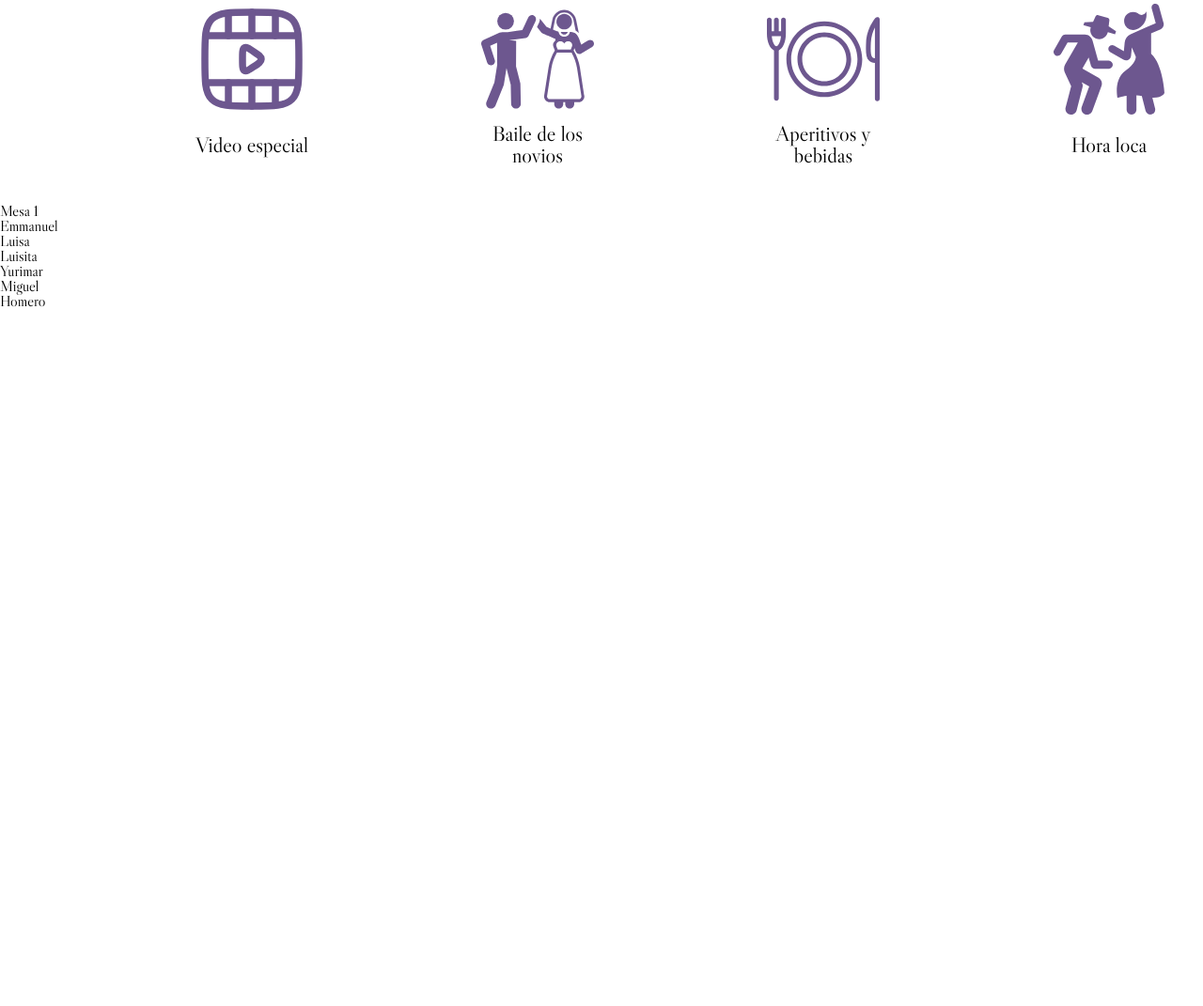
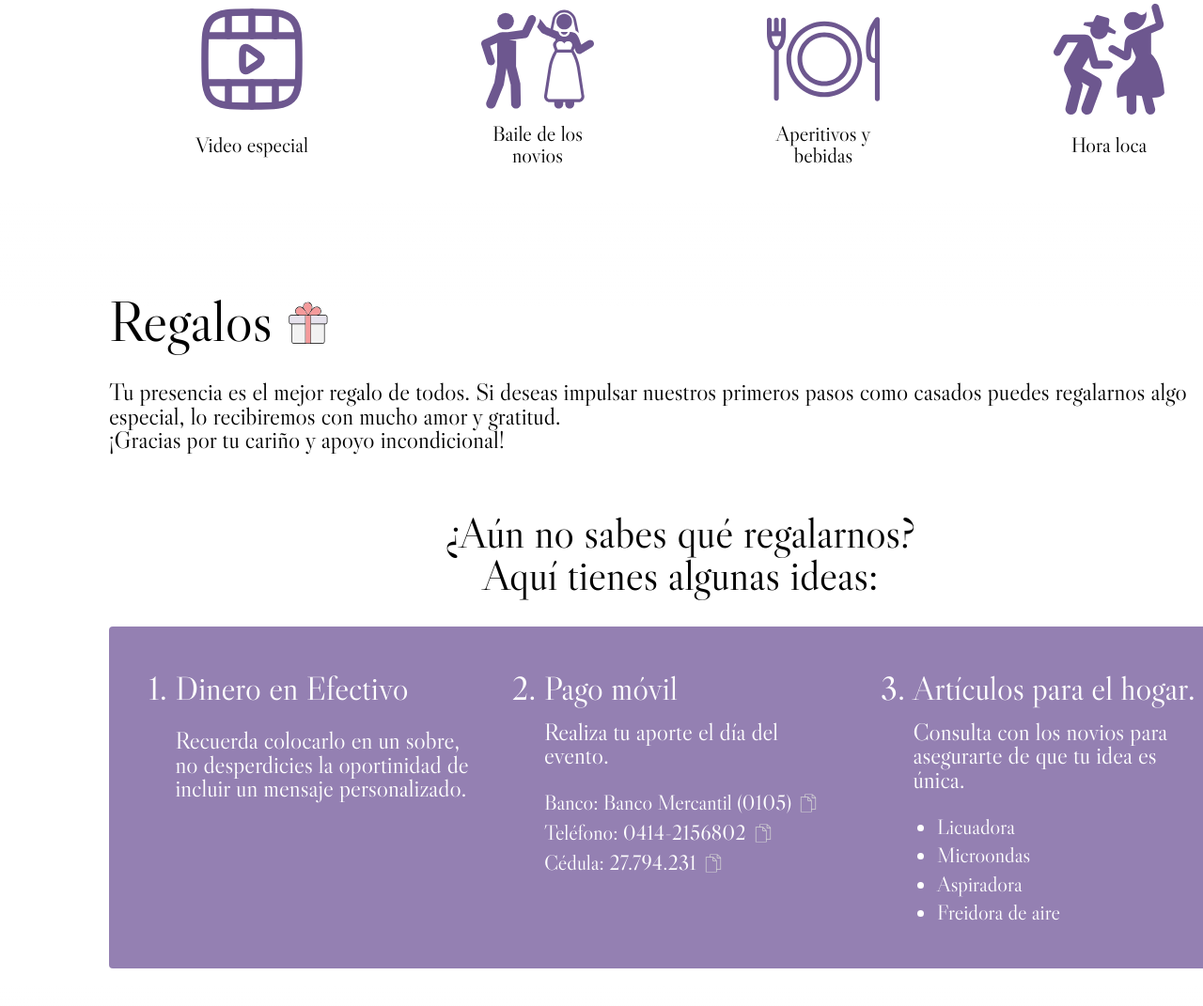
Before and after one commit to emmanuel-mendez/astyimar-emmanuel-wedding, an Astro site: page /astyimar in a window 1280 px wide. Shown: the part 3929-5000 px from the top of the page at 94% size. Before the commit the page ends 4259 px from the top, so only its background shows below. Built offline with nearby package versions, Linux system fonts and the light colour scheme; Astro itself is replaced by a stand-in of ours; a script that the page names is missing.

Commit message:
feat: add Copy component and integrate Gifts section into guest page

```diff
--- /dev/null
+++ b/src/components/molecules/Copy/Copy.tsx
@@ -0,0 +1,44 @@
+import { useRef, useState } from "preact/hooks";
+import type { ComponentChildren } from "preact";
+import styles from "./styles.module.css";
+
+interface CopyProps {
+  value: string;
+  children: ComponentChildren;
+}
+
+export default function Copy(props: CopyProps) {
+  const { value, children } = props;
+  const [copied, setCopied] = useState<boolean>(false);
+  const timeoutRef = useRef<number | null>(null);
+
+  function handleCopy(): void {
+    navigator.clipboard.writeText(value);
+    setCopied(true);
+    if (timeoutRef.current) {
+      clearTimeout(timeoutRef.current);
+    }
+    timeoutRef.current = window.setTimeout(function () {
+      setCopied(false);
+    }, 1200);
+  }
+
+  return (
+    <span
+      className={styles.host}
+      tabIndex={0}
+      role="button"
+      aria-label="Copiar"
+      onClick={handleCopy}
+    >
+      {children}
+
+      <div
+        className={styles.copied__feedback}
+        style={{ display: copied ? "inline" : "none" }}
+      >
+        <span>✓</span>
+      </div>
+    </span>
+  );
+}
--- /dev/null
+++ b/src/components/molecules/Copy/styles.module.css
@@ -0,0 +1,25 @@
+.host {
+  position: relative;
+  cursor: pointer;
+  display: flex;
+  align-items: center;
+  gap: 0.5ch;
+}
+
+.copied__feedback {
+  position: absolute;
+  bottom: 0;
+  right: 0;
+  color: var(--primary-dark);
+  font-size: 0.5rem;
+  font-weight: bold;
+  line-height: 100%;
+  font-weight: bold;
+  background: var(--white);
+  border-radius: 50%;
+  padding: 0.1em;
+  transition: opacity 0.2s;
+  width: 0.5625rem;
+  aspect-ratio: 1 / 1;
+  text-align: center;
+}
--- /dev/null
+++ b/src/components/organisms/Gifts/Gifts.astro
@@ -0,0 +1,360 @@
+---
+import Copy from "@components/molecules/Copy/Copy";
+import CopyIcon from "@public/icons/copy.svg";
+import GiftIcon from "@public/icons/gift.svg";
+
+const pagoMovilItems = [
+  {
+    key: "Banco",
+    value: "0105",
+    label: "Banco Mercantil (0105)",
+  },
+  {
+    key: "Teléfono",
+    value: "04142156802",
+    label: "0414-2156802",
+  },
+  {
+    key: "Cédula",
+    value: "27794231",
+    label: "27.794.231",
+  },
+];
+---
+
+<section class="host">
+  <div class="container">
+    <div class="column">
+      <h2 class="title">
+        <span>Regalos</span>
+        <GiftIcon class="icon--gift" width={42} height={42} />
+      </h2>
+
+      <div class="intro">
+        <p class="description">
+          <span class="description__block">
+            Tu presencia es el mejor regalo de todos. Si deseas impulsar
+            nuestros primeros pasos como casados puedes regalarnos algo
+            especial, lo recibiremos con mucho amor y gratitud.
+          </span>
+          <span class="description__block"
+            >¡Gracias por tu cariño y apoyo incondicional!</span
+          >
+        </p>
+      </div>
+    </div>
+
+    <div class="column">
+      <p class="subtitle">
+        <span class="subtitle__block">¿Aún no sabes qué regalarnos?</span>
+        <span class="subtitle__block">Aquí tienes algunas ideas:</span>
+      </p>
+
+      <div class="card">
+        <ol class="list">
+          <li class="item">
+            <div class="item__header">
+              <h4 class="item__title">Dinero en Efectivo</h4>
+            </div>
+            <p class="item__description">
+              Recuerda colocarlo en un sobre, no desperdicies la oportinidad de
+              incluir un mensaje personalizado.
+            </p>
+          </li>
+          <li class="item">
+            <div class="item__header">
+              <h4 class="item__title">Pago móvil</h4>
+              <p class="item__description">
+                Realiza tu aporte el día del evento.
+              </p>
+            </div>
+            <ul class="sublist sublist--copy">
+              {
+                pagoMovilItems.map((item) => (
+                  <li class="subitem subitem--copy">
+                    <Copy client:visible value={item.value}>
+                      <p class="copy">{`${item.key}: ${item.label}`}</p>
+                      <CopyIcon class="icon--copy" width={16} height={16} />
+                    </Copy>
+                  </li>
+                ))
+              }
+            </ul>
+          </li>
+          <li class="item">
+            <div class="item__header">
+              <h4 class="item__title">Artículos para el hogar.</h4>
+
+              <p class="subitem__description">
+                Consulta con los novios para asegurarte de que tu idea es única.
+              </p>
+            </div>
+
+            <ul class="sublist sublist--home">
+              <li class="subitem">Licuadora</li>
+              <li class="subitem">Microondas</li>
+              <li class="subitem">Aspiradora</li>
+              <li class="subitem">Freidora de aire</li>
+            </ul>
+          </li>
+        </ol>
+      </div>
+    </div>
+  </div>
+</section>
+
+<style>
+  .host {
+    position: relative;
+  }
+
+  .host::before {
+    content: "";
+    position: absolute;
+    inset: 0;
+    z-index: 0;
+    background-image: url("/images/location-background.webp");
+    background-size: cover;
+    background-position: right bottom;
+    background-repeat: no-repeat;
+    background-attachment: fixed;
+    opacity: 0.5;
+    pointer-events: none;
+    transition: background-image 0.3s;
+
+    @media (min-width: 768px) {
+      background-image: url("/images/location-background--tablet.webp");
+    }
+
+    @media (min-width: 1024px) {
+      background-image: url("/images/location-background--desktop.webp");
+      opacity: 0.2;
+    }
+  }
+
+  .container {
+    display: flex;
+    flex-direction: column;
+    gap: 2rem;
+    padding: 3rem 1.5rem;
+
+    @media (min-width: 1024px) {
+      max-width: 80rem;
+      margin: 0 auto;
+      padding: 6rem 2rem 8rem;
+      gap: 4rem;
+    }
+
+    @media (min-width: 85.375rem) {
+      padding: 6rem 2rem 10rem;
+      gap: 4.5rem;
+    }
+  }
+
+  .container::before {
+    content: "";
+    position: absolute;
+    top: 0;
+    left: 0;
+    height: 5rem;
+    width: 100%;
+    background-image: linear-gradient(to bottom, white, transparent);
+
+    @media (min-width: 1024px) {
+      height: 7rem;
+    }
+  }
+
+  .container::after {
+    content: "";
+    position: absolute;
+    bottom: 0;
+    left: 0;
+    height: 2rem;
+    width: 100%;
+    background-image: linear-gradient(to top, white, transparent);
+
+    @media (min-width: 1024px) {
+      height: 7rem;
+    }
+  }
+
+  .column {
+    position: relative;
+    z-index: 1;
+    display: flex;
+    flex-direction: column;
+    gap: 1.6rem;
+
+    @media (min-width: 1024px) {
+      justify-content: center;
+      gap: 2rem;
+    }
+  }
+
+  .card {
+    display: flex;
+    flex-direction: column;
+    padding: 3rem 1.5rem;
+    background-color: var(--primary);
+    color: var(--white);
+    border-radius: 0.25rem;
+    gap: 2rem;
+
+    @media (min-width: 1024px) {
+      padding: 3rem;
+    }
+  }
+
+  .title {
+    display: flex;
+    align-items: flex-end;
+    gap: 0.25ch;
+    font-size: 2.4rem;
+
+    @media (min-width: 768px) {
+      font-size: 2.8rem;
+    }
+
+    @media (min-width: 1024px) {
+      font-size: 3.8rem;
+    }
+  }
+
+  .intro {
+    display: flex;
+    flex-direction: column;
+    gap: 2.5rem;
+  }
+
+  .subtitle {
+    font-size: 1.6rem;
+    text-align: center;
+
+    @media (min-width: 768px) {
+      font-size: 2rem;
+    }
+
+    @media (min-width: 1024px) {
+      font-size: 2.8rem;
+    }
+  }
+
+  .subtitle__block {
+    display: block;
+  }
+
+  .list {
+    display: flex;
+    flex-direction: column;
+    gap: 3rem;
+    list-style-type: decimal;
+    padding-left: 1.4rem;
+
+    @media (min-width: 1024px) {
+      display: grid;
+      grid-template-columns: repeat(3, 1fr);
+      gap: 5rem;
+    }
+  }
+
+  .item {
+    font-size: 1.4rem;
+
+    @media (min-width: 768px) {
+      font-size: 1.8rem;
+    }
+
+    @media (min-width: 1024px) {
+      font-size: 2.2rem;
+    }
+  }
+
+  .description,
+  .item__description,
+  .subitem__description,
+  .copy {
+    font-size: 1.2rem;
+    font-weight: normal;
+
+    @media (min-width: 768px) {
+      font-size: 1.6rem;
+    }
+  }
+
+  .description__block {
+    display: block;
+  }
+
+  .item__header {
+    display: flex;
+    flex-direction: column;
+    gap: 0.5rem;
+    margin-bottom: 1.2rem;
+
+    @media (min-width: 1024px) {
+      margin-bottom: 1.6rem;
+      gap: 1rem;
+    }
+  }
+
+  .sublist {
+    gap: 1.6rem;
+    list-style-type: disc;
+  }
+
+  .sublist--copy {
+    display: flex;
+    flex-direction: column;
+    align-items: center;
+    gap: 0.6rem;
+    list-style: none;
+    padding-left: 0;
+
+    @media (min-width: 1024px) {
+      align-items: flex-start;
+    }
+  }
+
+  .sublist--home {
+    display: grid;
+    grid-template-columns: 1fr 1fr;
+    column-gap: 2rem;
+    row-gap: 0.5rem;
+    padding-left: 1.6rem;
+
+    @media (min-width: 768px) {
+      grid-template-columns: 1fr;
+    }
+  }
+
+  .subitem,
+  .copy {
+    font-size: 1rem;
+
+    @media (min-width: 768px) {
+      font-size: 1.4rem;
+    }
+  }
+
+  .icon--copy {
+    color: var(--secondary);
+
+    @media (min-width: 1024px) {
+      width: 1.375rem;
+      height: 1.375rem;
+    }
+  }
+
+  .icon--gift {
+    @media (min-width: 1024px) {
+      width: 3.625rem;
+      height: 3.625rem;
+    }
+  }
+
+  .subitem--copy:focus .icon--copy,
+  .subitem--copy:hover .icon--copy {
+    color: var(--white);
+  }
+</style>
--- a/src/pages/[guest].astro
+++ b/src/pages/[guest].astro
@@ -9,6 +9,7 @@
 import Layout from "@layouts/Layout.astro";
 import type { Guest } from "@models/types/guest";
 import { tables } from "../data.json";
+import Gifts from "@components/organisms/Gifts/Gifts.astro";
 
 export const allGuests: Guest[] = tables.flat();
 
@@ -32,5 +33,6 @@
   <Location />
   <DressCode />
   <Timeline />
+  <Gifts />
   {guest && <Table guest={guest} />}
 </Layout>
```
Also changed, not shown: public/icons/copy.svg (added), public/icons/gift.svg (added).
